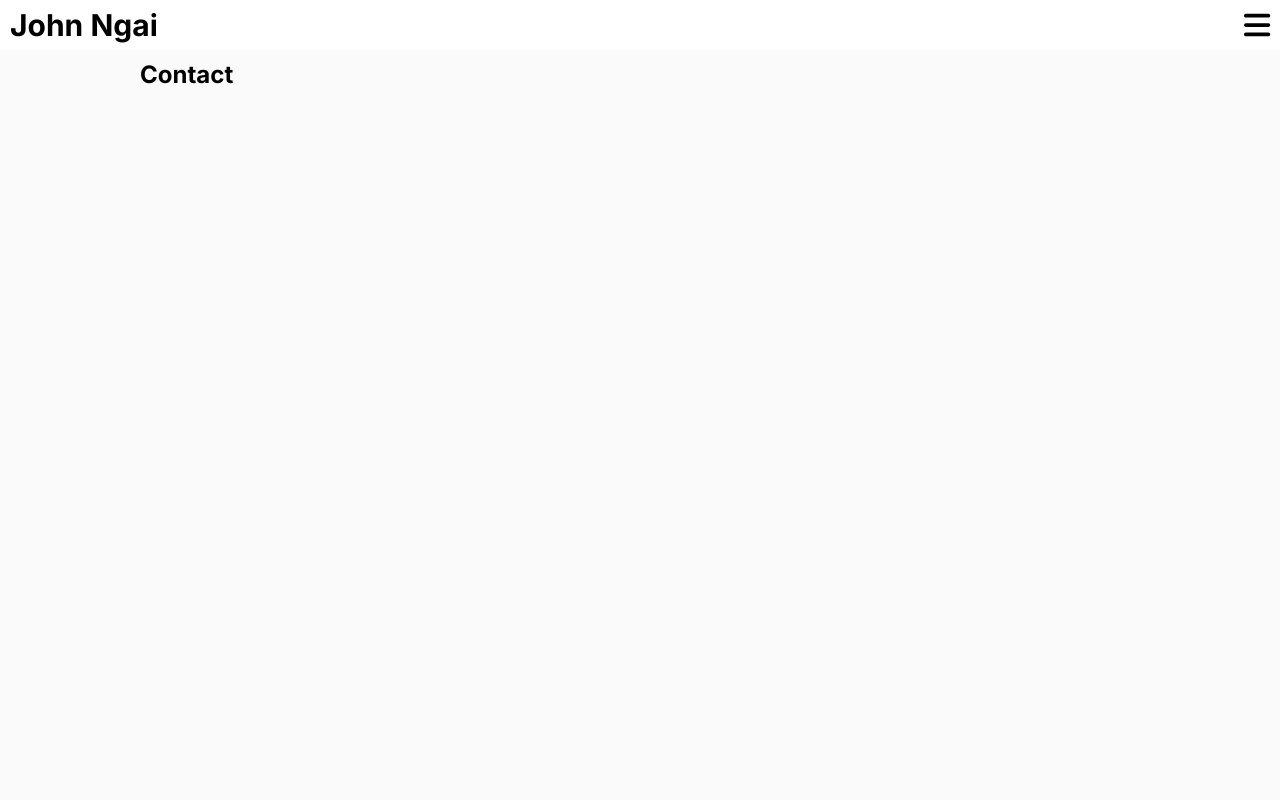
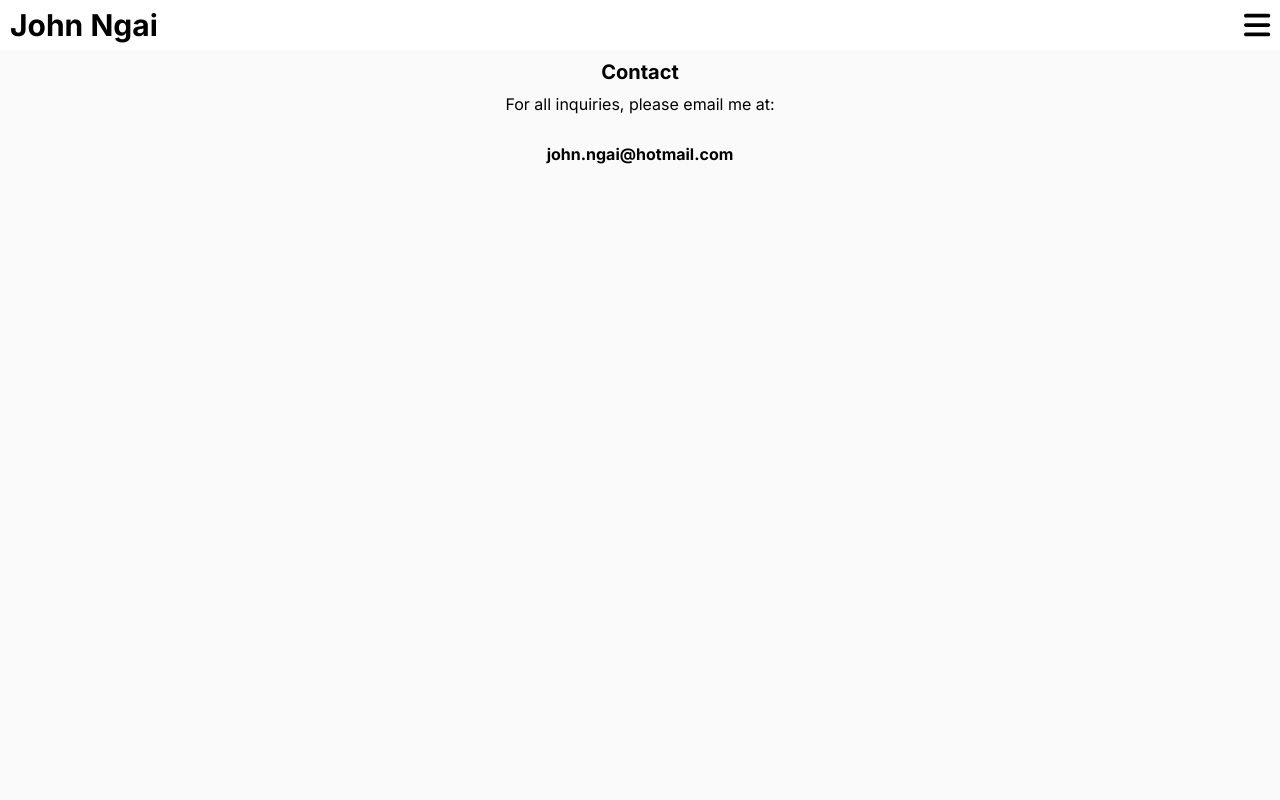
Before and after one commit to john-ngai/johnngai.com, a React (Create React App) app: page /contact in a window 1280 px wide. Shown: the top 800 px of the page. Built offline with nearby package versions, Linux system fonts and the light colour scheme.

Commit message:
Add Contact component content & styling

```diff
--- a/src/components/Contact/index.js
+++ b/src/components/Contact/index.js
@@ -4,6 +4,8 @@ export default function Contact() {
   return (
     <section className='container contact'>
       <h2>Contact</h2>
+      <p>For all inquiries, please email me at:</p>
+      <a href='mailto:john.ngai@hotmail.com'><strong>john.ngai@hotmail.com</strong></a>
     </section>
   );
 }
--- a/src/components/Contact/index.scss
+++ b/src/components/Contact/index.scss
@@ -0,0 +1,16 @@
+.container.contact {
+  text-align: center;
+  h2 {
+    font-size: 20px;
+  }
+
+  p {
+    margin-top: 10px;
+    margin-bottom: 30px;
+  }
+
+  a {
+    text-decoration: none;
+    color: inherit;
+  }
+}
```
